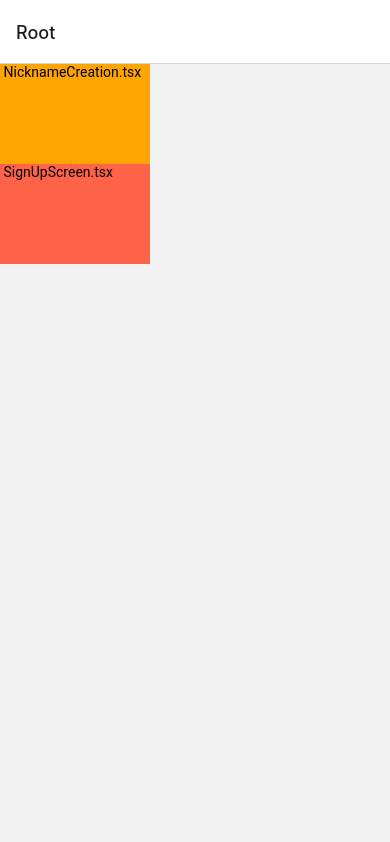
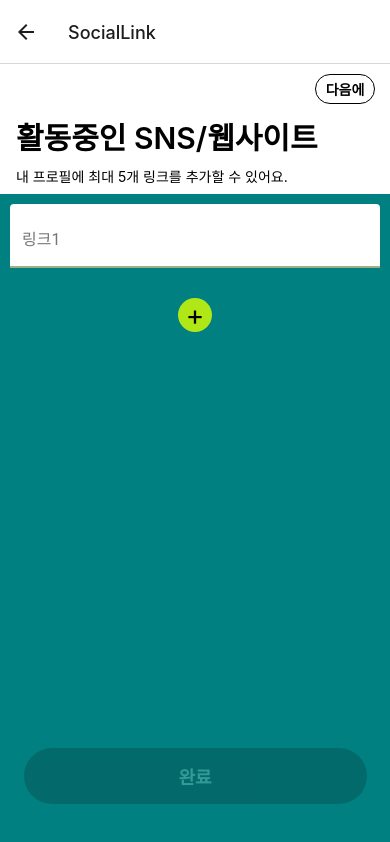
Before and after one commit to CCC-org/keewe-app, a React Native app: screen /SocialLink in a window 390 px wide. Built offline with nearby package versions, Linux system fonts and the light colour scheme.

Commit message:
3가지 버튼 컴포넌트(Add,Skip,BlackBelow) 제작, 2가지 스크린(링크생성,소셜링크)제작, SocialLoginButton에 style 추가

```diff
--- a/App.tsx
+++ b/App.tsx
@@ -5,6 +5,8 @@ import useCachedResources from './src/utils/hooks/useCachedResources';
 import NicknameCreationScreen from './src/screens/onboarding/NicknameCreationScreen';
 import SignUpScreen from './src/screens/onboarding/SignUpScreen';
 import KaKaoLoginScreen from './src/screens/login/KakaoLoginScreen';
+import SocialLinkScreen from './src/screens/onboarding/SocialLinkScreen';
+import LinkCreationScreen from './src/screens/onboarding/LinkCreationScreen';
 import { RootScreen } from './src/navigation';
 import { Provider as PaperProvider } from 'react-native-paper';
 import light from './src/theme/light';
@@ -32,6 +34,8 @@ export default function App() {
                 <Stack.Screen name="SignUp" component={SignUpScreen} />
                 <Stack.Screen name="GetToken" component={GetTokenScreen} />
                 <Stack.Screen name="KaKaoLogin" component={KaKaoLoginScreen} />
+                <Stack.Screen name="SocialLink" component={SocialLinkScreen} />
+                <Stack.Screen name="LinkCreation" component={LinkCreationScreen} />
               </Stack.Navigator>
             </QueryClientProvider>
           </NavigationContainer>
--- a/package.json
+++ b/package.json
@@ -35,7 +35,7 @@
     "react-native-safe-area-context": "4.2.4",
     "react-native-screens": "~3.11.1",
     "react-native-web": "0.17.7",
-    "react-native-webview": "^11.22.7"
+    "react-native-webview": "11.18.1"
   },
   "devDependencies": {
     "@babel/core": "^7.12.9",
--- /dev/null
+++ b/src/components/buttons/AddButton.tsx
@@ -0,0 +1,32 @@
+import { TouchableOpacity, StyleSheet, Text } from 'react-native';
+import React from 'react';
+import { useTheme } from '@react-navigation/native';
+
+interface AddButtonProps {
+  onPress: () => void;
+}
+
+const AddButton = ({ onPress }: AddButtonProps) => {
+  const theme = useTheme();
+  return (
+    <TouchableOpacity style={styles.container} onPress={onPress}>
+      <Text style={styles.text}>+</Text>
+    </TouchableOpacity>
+  );
+};
+
+export default AddButton;
+
+const styles = StyleSheet.create({
+  container: {
+    backgroundColor: '#B0E817', // Theme에 색상이 없는 것 같습니다!
+    width: 34,
+    height: 34,
+    justifyContent: 'center',
+    alignItems: 'center',
+    borderRadius: 30,
+  },
+  text: {
+    fontSize: 28,
+  },
+});
--- /dev/null
+++ b/src/components/buttons/BlackBelowButton.tsx
@@ -0,0 +1,56 @@
+import { StyleSheet, Text, View, Pressable, KeyboardAvoidingView } from 'react-native';
+import React from 'react';
+import { useTheme } from 'react-native-paper';
+
+interface BlackBelowButtonProps {
+  isActive: boolean;
+  text: string;
+  onPress: () => void;
+}
+
+const BlackBelowButton = ({ isActive, onPress, text }: BlackBelowButtonProps) => {
+  const theme = useTheme();
+
+  return (
+    <KeyboardAvoidingView
+      behavior={'padding'}
+      keyboardVerticalOffset={250} // 기기마다 그에 맞는 높이를 적용하려면, native modules 라는 것을 써야 하는 것 같습니다. 우선은 제 휴대폰(Iphone11)에 맞춘 숫자를 넣어 두었습니다.
+      style={styles.container}
+    >
+      <View
+        style={{
+          ...styles.btn,
+          backgroundColor: theme.colors.graphic.black,
+          opacity: isActive ? 1 : 0.2,
+        }}
+      >
+        <Pressable hitSlop={{ bottom: 25, left: 170, right: 170, top: 25 }} onPress={onPress}>
+          <Text style={styles.text}>{text}</Text>
+        </Pressable>
+      </View>
+    </KeyboardAvoidingView>
+  );
+};
+
+export default BlackBelowButton;
+
+const styles = StyleSheet.create({
+  container: {
+    flex: 1,
+    marginBottom: 40,
+    alignItems: 'center',
+    justifyContent: 'flex-end',
+  },
+  btn: {
+    width: 343,
+    height: 56,
+    borderRadius: 50,
+    justifyContent: 'center',
+    alignItems: 'center',
+  },
+  text: {
+    fontWeight: '600',
+    fontSize: 18,
+    color: 'white',
+  },
+});
--- /dev/null
+++ b/src/components/buttons/SkipButton.tsx
@@ -0,0 +1,33 @@
+import { Pressable, StyleSheet, Text } from 'react-native';
+import React from 'react';
+
+interface SkipButtonProps {
+  text: string;
+  onPress: () => void;
+}
+
+const SkipButton = ({ onPress, text }: SkipButtonProps) => {
+  return (
+    <Pressable style={styles.container} onPress={onPress}>
+      <Text style={styles.text}>{text}</Text>
+    </Pressable>
+  );
+};
+
+export default SkipButton;
+
+const styles = StyleSheet.create({
+  container: {
+    alignItems: 'center',
+    justifyContent: 'center',
+    width: 60,
+    height: 30,
+    borderWidth: 1,
+    borderRadius: 50,
+    marginRight: 5,
+  },
+  text: {
+    fontSize: 14,
+    fontWeight: '700',
+  },
+});
--- a/src/components/buttons/SocialLoginButton.tsx
+++ b/src/components/buttons/SocialLoginButton.tsx
@@ -1,4 +1,4 @@
-import { StyleSheet, View, Text } from 'react-native';
+import { StyleSheet, Text } from 'react-native';
 import React from 'react';
 import { Button } from 'react-native-paper';
 
@@ -11,10 +11,19 @@ interface SocialLoginButtonProps {
 
 const SocialLoginButton = ({ onPress, color, icon, text }: SocialLoginButtonProps) => {
   return (
-    <Button onPress={onPress} mode="contained" color={color} icon={icon}>
+    <Button style={styles.btn} onPress={onPress} mode="contained" color={color} icon={icon}>
       <Text>{text}</Text>
     </Button>
   );
 };
 
 export default SocialLoginButton;
+
+const styles = StyleSheet.create({
+  btn: {
+    borderRadius: 50,
+    width: 330,
+    height: 60,
+    justifyContent: 'center',
+  },
+});
--- a/src/navigation/index.tsx
+++ b/src/navigation/index.tsx
@@ -32,6 +32,30 @@ export function RootScreen() {
           <Text> SignUpScreen.tsx</Text>
         </View>
       </Pressable>
+
+      <Pressable onPress={() => navigation.navigate('LinkCreation')}>
+        <View
+          style={{
+            backgroundColor: 'skyblue',
+            width: 150,
+            height: 100,
+          }}
+        >
+          <Text> LinkCreationScreen.tsx</Text>
+        </View>
+      </Pressable>
+
+      <Pressable onPress={() => navigation.navigate('SocialLink')}>
+        <View
+          style={{
+            backgroundColor: 'teal',
+            width: 150,
+            height: 100,
+          }}
+        >
+          <Text> SocialLinkScreen.tsx</Text>
+        </View>
+      </Pressable>
     </>
     /*
     <Pressable onPress={() => navigation.navigate('Stack.screen.name String')}>
--- /dev/null
+++ b/src/screens/onboarding/LinkCreationScreen.tsx
@@ -0,0 +1,73 @@
+import { StyleSheet, View, Text } from 'react-native';
+import React, { useState, useEffect } from 'react';
+import TextInputDetail from '../../components/texts/TextInputDetail';
+import BlackNextButton from '../../components/buttons/BlackNextButton';
+
+const LinkCreationScreen = () => {
+  const [link, setLink] = useState<string>('');
+  const [isLengthGreaterThanFour, setIsLengthGreaterThanFour] = useState(false);
+
+  useEffect(() => {
+    if (link.length > 4) setIsLengthGreaterThanFour(true);
+    else setIsLengthGreaterThanFour(false);
+  }, [link]);
+
+  function handleNextButtonPress() {
+    alert('your link is ' + link);
+  }
+
+  return (
+    <View style={styles.container}>
+      <View style={styles.upper}>
+        <View style={styles.text}>
+          <Text style={styles.first}>링크를 만들어볼까요?</Text>
+          <Text style={styles.second}>언제든지 링크를 바꿀 수 있어요.</Text>
+        </View>
+      </View>
+
+      <View style={styles.bottom}>
+        <View style={styles.input}>
+          <TextInputDetail
+            setInputValue={setLink}
+            infoText=""
+            inputValue={link}
+            label="링크"
+            placeholder="링크를 입력하세요"
+          />
+        </View>
+      </View>
+      <BlackNextButton isActive={isLengthGreaterThanFour} handlePress={handleNextButtonPress} />
+    </View>
+  );
+};
+
+const styles = StyleSheet.create({
+  container: {
+    flex: 1,
+    backgroundColor: 'skyblue',
+  },
+  upper: {
+    flex: 1,
+  },
+  bottom: {
+    backgroundColor: 'teal',
+    flex: 5,
+  },
+  text: {
+    marginHorizontal: 16,
+  },
+  first: {
+    fontWeight: '600',
+    fontSize: 30,
+  },
+  second: {
+    fontWeight: '400',
+    fontSize: 14,
+    marginTop: 8,
+  },
+  input: {
+    marginBottom: 20,
+  },
+});
+
+export default LinkCreationScreen;
--- a/src/screens/onboarding/SignUpScreen.tsx
+++ b/src/screens/onboarding/SignUpScreen.tsx
@@ -1,5 +1,6 @@
 import { StyleSheet, View, Text } from 'react-native';
 import React from 'react';
+
 import SocialLoginButton from '../../components/buttons/SocialLoginButton';
 import { useNavigation } from '@react-navigation/native';
 
@@ -62,7 +63,7 @@ const styles = StyleSheet.create({
     margin: 10,
   },
   other: {
-    margin: 10,
+    marginTop: 5,
   },
   greeny: {
     color: '#486006',
--- /dev/null
+++ b/src/screens/onboarding/SocialLinkScreen.tsx
@@ -0,0 +1,98 @@
+import { StyleSheet, Text, View } from 'react-native';
+import React, { useState, useEffect } from 'react';
+
+import SkipButton from '../../components/buttons/SkipButton';
+import TextInputDetail from '../../components/texts/TextInputDetail';
+import AddButton from '../../components/buttons/AddButton';
+import BlackBelowButton from '../../components/buttons/BlackBelowButton';
+
+const SocialLinkScreen = () => {
+  const [link, setLink] = useState<string>('');
+  const [isLengthGreaterThanFour, setIsLengthGreaterThanFour] = useState(false);
+
+  useEffect(() => {
+    if (link.length > 4) setIsLengthGreaterThanFour(true);
+    else setIsLengthGreaterThanFour(false);
+  }, [link]);
+
+  const handleSkipPress = () => {
+    alert('skip');
+  };
+  const handleAddPress = () => {
+    alert('add link');
+  };
+  const handleCompletePress = () => {
+    alert('complete');
+  };
+  return (
+    <View style={styles.container}>
+      <View style={styles.upper}>
+        <View style={styles.skip}>
+          <SkipButton onPress={handleSkipPress} text="다음에"></SkipButton>
+        </View>
+        <View style={styles.text}>
+          <Text style={styles.first}>활동중인 SNS/웹사이트 </Text>
+          <Text style={styles.second}>내 프로필에 최대 5개 링크를 추가할 수 있어요.</Text>
+        </View>
+      </View>
+
+      <View style={styles.bottom}>
+        <View style={styles.input}>
+          <TextInputDetail
+            setInputValue={setLink}
+            infoText=""
+            inputValue={link}
+            label="링크1"
+            placeholder="링크1"
+          />
+        </View>
+        <View style={styles.add}>
+          <AddButton onPress={handleAddPress} />
+        </View>
+        <BlackBelowButton
+          isActive={isLengthGreaterThanFour}
+          onPress={handleCompletePress}
+          text="완료"
+        ></BlackBelowButton>
+      </View>
+    </View>
+  );
+};
+
+export default SocialLinkScreen;
+
+const styles = StyleSheet.create({
+  container: {
+    flex: 1,
+    backgroundColor: 'white',
+  },
+  upper: {
+    flex: 1,
+  },
+  bottom: {
+    backgroundColor: 'teal',
+    flex: 5,
+  },
+  skip: {
+    alignItems: 'flex-end',
+    margin: 10,
+  },
+  text: {
+    marginHorizontal: 16,
+  },
+  first: {
+    fontWeight: '600',
+    fontSize: 30,
+  },
+  second: {
+    fontWeight: '400',
+    fontSize: 14,
+    marginTop: 8,
+  },
+  input: {
+    marginBottom: 20,
+  },
+  add: {
+    alignItems: 'center',
+  },
+});
--- a/types.tsx
+++ b/types.tsx
@@ -23,6 +23,8 @@ export type RootStackParamList = {
   SignUp: undefined;
   GetToken: undefined;
   KaKaoLogin: undefined;
+  SocialLink: undefined;
+  LinkCreation: undefined;
 };
 
 export type RootStackScreenProps<Screen extends keyof RootStackParamList> = NativeStackScreenProps<
```
Also changed, not shown: 1 other file (tests, documents, lock files or other folders).
